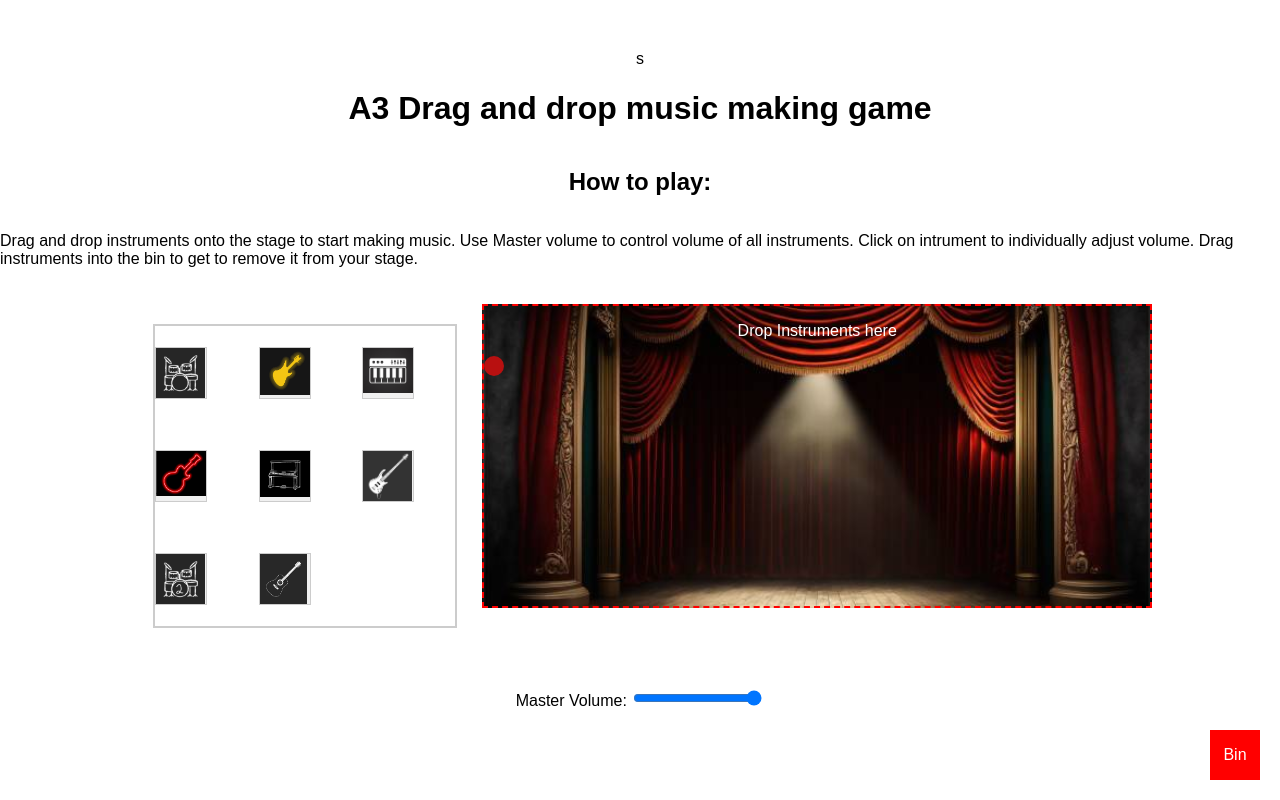
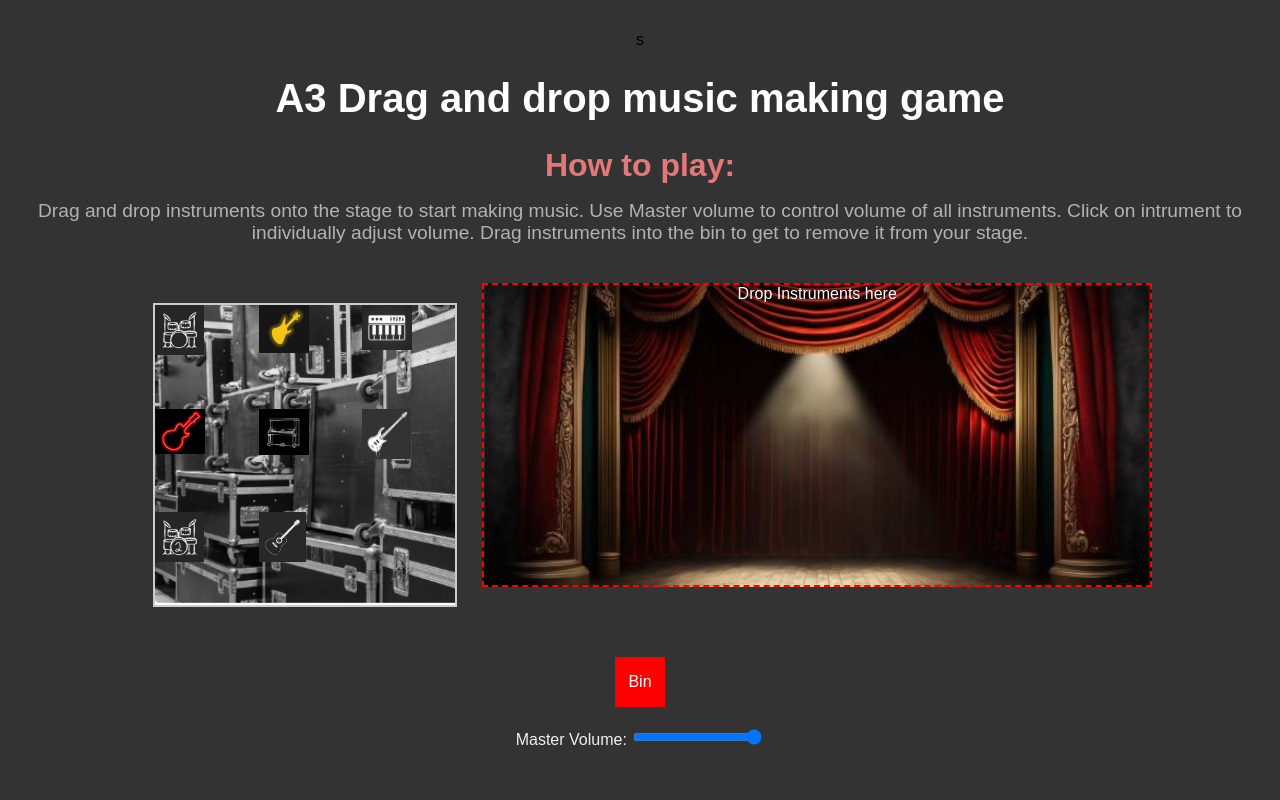
Before and after one commit to RyanZib/RyanZib.github.io, a plain HTML site: page Assignment3/index.html in a window 1280 px wide. Drawn offline with Linux system fonts and the light colour scheme; files that its build step writes are made by us from their sources.

Commit message:
Some comments made

```diff
--- a/Assignment3/index.html
+++ b/Assignment3/index.html
@@ -7,6 +7,8 @@
   <script src="script.js" defer=""></script>s
 </head>
 <body>
+ <!-- set up a little area for the page intro text, this just allowed me to style it easier. -->
+  <div class="pageintro">
   <h1>
     A3 Drag and drop music making game
   </h1>
@@ -18,6 +20,10 @@
     control volume of all instruments. Click on intrument to individually adjust volume.
     Drag instruments into the bin to get to remove it from your stage.
   </p>
+</div>
+<!-- this is where I add the inttruments making sure the icons are draggable by setting it to "true" and have a sound attached
+so the java script can collect the sound. Rather than listing the sounds in java script
+this makes implemetation of future intruments easy as more can be added to this list with out editing of the java script -->
   <div class="container">
     <div id="iconZone">
       <div class="icon" draggable="true" data-sound="Drums.wav" id="icon1"> <img src="Drumkit.png"></div>
@@ -29,16 +35,21 @@
       <div class="icon" draggable="true" data-sound="Drums2.wav" id="icon7"> <img src="Drumkit2.png"></div>
       <div class="icon" draggable="true" data-sound="Sadg.wav" id="icon8"> <img src="Acgui.png"></div>
     </div>
+    <!-- made a drop area zone which I resized to my liking in css and also can reference this area in Java script  -->
     <div id="dropArea">
         <p>Drop Instruments here </p> <div id="bpmIndicator"></div>
     </div>
 
 </div>
+<!-- same thing as the drop zone made a little container for the bin, where javascript can reconigse that area to perform it's function -->
+<div id="bin">Bin</div>
 <div id="volumeControls">
+  <!-- included a master volume slider here, seeting it's max and min values, you dont see this for the
+  instrument volume slider on the html as java script needs to find the instrument first before placing the slider
+set out the zone for it though as when the instrument is found, java script will place the slider in. -->
     <label for="masterVolume">Master Volume: </label>
     <input type="range" id="masterVolume" min="0" max="1" step="0.01" value="1">
     <div id="instrumentVolume"></div>
-    <div id="bin">Bin</div>
 </div>
 
 
--- a/Assignment3/script.js
+++ b/Assignment3/script.js
@@ -5,7 +5,7 @@ const instrumentVolumeContainer = document.getElementById('instrumentVolume');
 let sounds = [];
 let isPlaying = false;
 
-// Store initial positions
+// Stores inital icon postions so when instrument is put in the bin they can return to the propper spot
 const initialPositions = {};
 
 document.querySelectorAll('.icon').forEach(icon => {
@@ -15,6 +15,7 @@ document.querySelectorAll('.icon').forEach(icon => {
         left: icon.style.left,
         parent: icon.parentElement
     };
+// so sound is found when dragging over, most of these codes where through the help of https://forum.freecodecamp.org/t/javascript-html-drag-and-drop-with-sound/408197
 
     icon.addEventListener('dragstart', (event) => {
         event.dataTransfer.setData('text', event.target.getAttribute('data-sound'));
--- a/Assignment3/style.css
+++ b/Assignment3/style.css
@@ -6,18 +6,39 @@ body {
     justify-content: center;
     height: 100vh;
     margin: 0;
+    background-color: #333;
+}
+/* here you can see that page intro container, just so i didn't have to allighn the sext everytime when styling the titles and paragraphs */
+.pageintro {
+    text-align: center;
 }
 
+h1 {
+    font-size: 2.5em;
+    margin-bottom: 0.5em;
+    color: #ffffff;
+}
+
+h2 {
+    font-size: 2em;
+    margin-bottom: 0.5em;
+    color: #e47878;
+}
+
+p {
+    font-size: 1.2em;
+    margin-top: 0;
+    color: #b4b1b1;
+}
+/* when with basic text colours to stand out agaisnt the background. chose red for h2 as it pops out just a little more */
+
+/* same thing with the page intro area, just made it easier to edit and add other controls in didn't have to include independent styling */
 #controls {
     text-align: center;
     margin: 20px;
 }
 
-#instrumentVolume {
-    text-align: center;
-    margin: 20px;
-}
-
+/* setting up the two zones, so I could space them more easily if they both sit in a container */
 .container {
     display: flex;
     justify-content: space-between;
@@ -26,47 +47,42 @@ body {
 }
 
 #iconZone {
-    width: 30%;
+    width: 300px;
     height: 300px;
     border: 2px solid #ccc;
-    display: flex;
-    flex-direction: column;
-    align-items: center;
-    justify-content: space-around;
-    position: relative;
-    width: 300px;
     display: grid;
     grid-template-columns: repeat(3, 1fr);
     gap: 10px;
     margin: 20px auto;
+    background-image: url('roadcase.png');
+    background-size: cover; /* so image covers the whole area */
+
 }
-
 #dropArea {
     width: 65%;
     height: 300px;
-    border: 2px dashed #ff0000;
+    border: 2px dashed #ff0000; /* so zone pops out a little more */
     position: relative;
     background-image: url('Stage.jpg');
     background-size: cover;
     background-position: center;
+    background-size: cover; /* image to cover the whole area */
 }
 
 #dropArea p {
     color: white;
     font-size: 16px;
     text-align: center;
-}
+} /* just a little instructio to make website more clear. */
 
 .icon {
     width: 50px;
     height: 50px;
-    background-color: #f0f0f0;
-    border: 1px solid #ccc;
     text-align: center;
     line-height: 50px;
     cursor: pointer;
     position: relative;
-}
+} /* so icons are evenly sized and spaced in the icon zone */
 
 
 .icon img {
@@ -74,7 +90,8 @@ body {
     max-height: 100%;
     display: block;
     pointer-events: none;
-}
+
+} /* so icon imgs fit in the icons, have problems with getting image to fill the whole icon area */
 
 #bin {
     width: 50px;
@@ -83,37 +100,13 @@ body {
     color: white;
     text-align: center;
     line-height: 50px;
-    position: absolute;
-    bottom: 20px;
-    right: 20px;
-}
+    position: relative;
+    margin-top: 10px;
+} /* made red so it's easy to see tried to make the size of the icon for visual cohesion. */
 
 #volumeControls {
     width: 80%;
     margin: 20px auto;
     text-align: center;
+    color: #f0f0f0;
 }
-#bpmIndicator {
-    width: 20px;
-    height: 20px;
-    background-color: #b81010;
-    margin-top: 10px;
-    border-radius: 50%;
-    animation: pulse 0.5s infinite;
-
-}
-
-@keyframes pulse {
-    0% {
-        transform: scale(1);
-        opacity: 1;
-    }
-    50% {
-        transform: scale(1.5);
-        opacity: 0.7;
-    }
-    100% {
-        transform: scale(1);
-        opacity: 1;
-    }
-}
```
Also changed, not shown: Assignment2/style.css (+10 -10 lines), Assignment3/roadcase.png (added).
